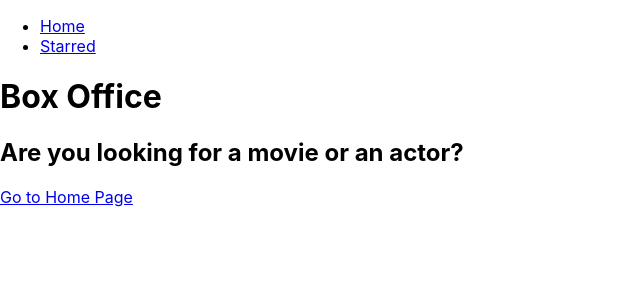
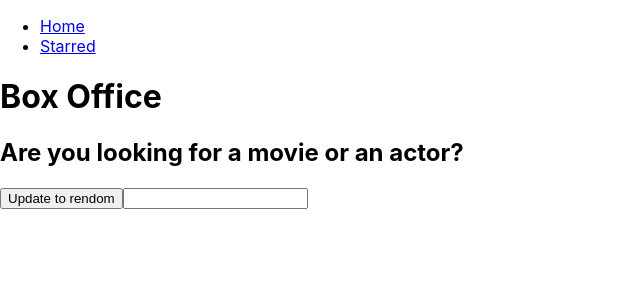
Before and after one commit to abdulrahmans0414/box-office-app, a React (Create React App) app: page / in a window 1280 px wide. Shown: the top 300 px of the page, without its empty margins (0-640 px from the left). Built offline with nearby package versions, Linux system fonts and the light colour scheme.

Commit message:
We learn how to manage with input , how to listen state changes in side input elements and update state and also learn what is one way and two way data binding

```diff
--- a/src/pages/Home.jsx
+++ b/src/pages/Home.jsx
@@ -1,7 +1,25 @@
-import { Link } from "react-router-dom";
+import { useState } from "react";
+
+
 const Home =()=>{
+
+   const [inputValue, setInputValue] = useState('')
+
+    console.log(inputValue);
+
+    const onInputChange = (e)=>{
+        setInputValue(e.target.value);
+    }
     return <div>
-        <Link to="/">Go to Home Page</Link>
+        <div>{inputValue}</div>
+        <button
+             type="button" onClick={()=>{
+                setInputValue("Abdul Rahman");
+
+        }}>
+            Update to rendom
+        </button>
+        <input type="text" value={inputValue} onChange={onInputChange}/>
     </div>
 }
 
--- a/src/pages/Starred.jsx
+++ b/src/pages/Starred.jsx
@@ -1,7 +1,8 @@
-import { Link } from "react-router-dom";
 
 const Starred =()=>{
-    return <div> <Link to="/starred">Go to Starred Page</Link></div>
-}
+    return (
+    <div>  Starred Page</div>
+
+)}
 
 export default Starred;
```
